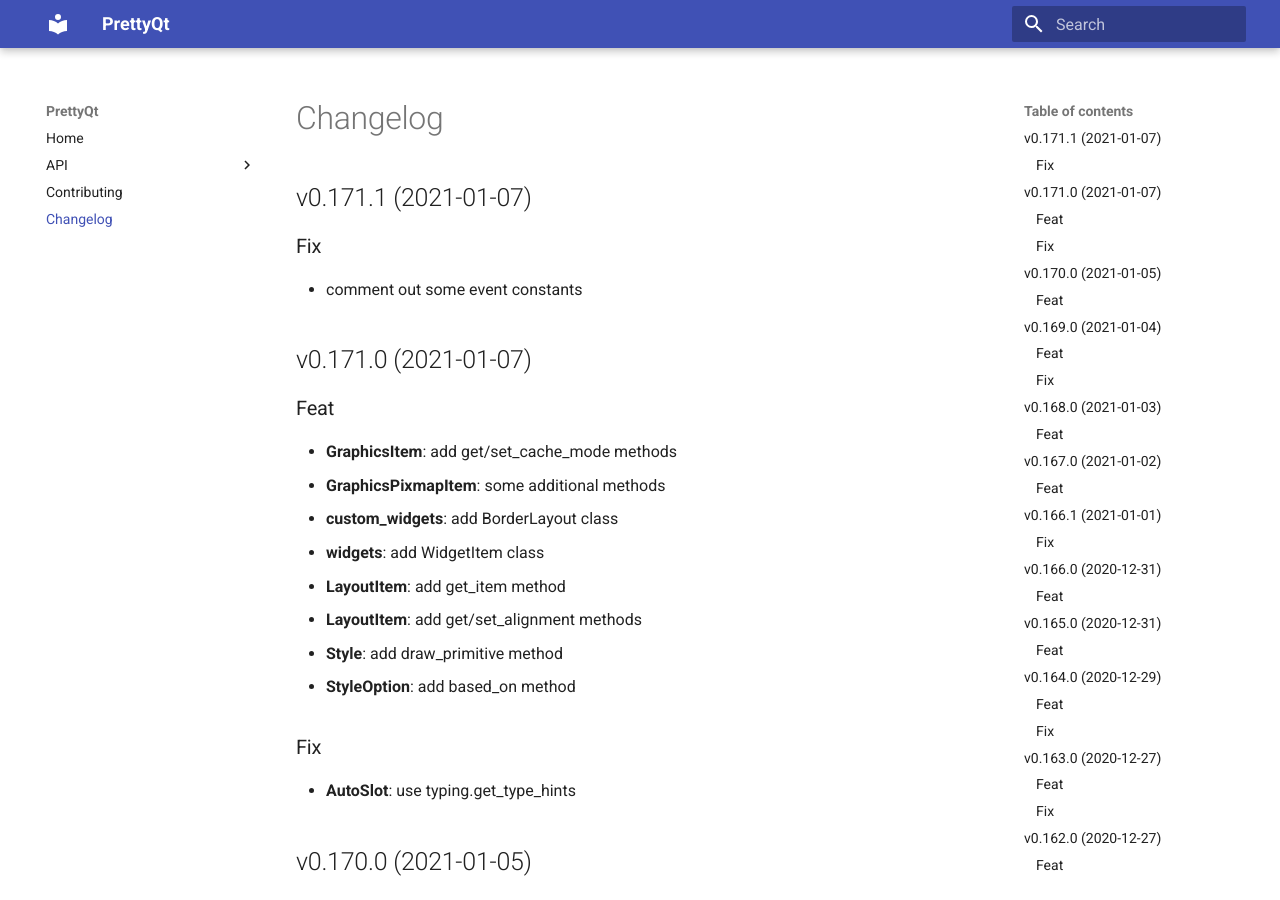
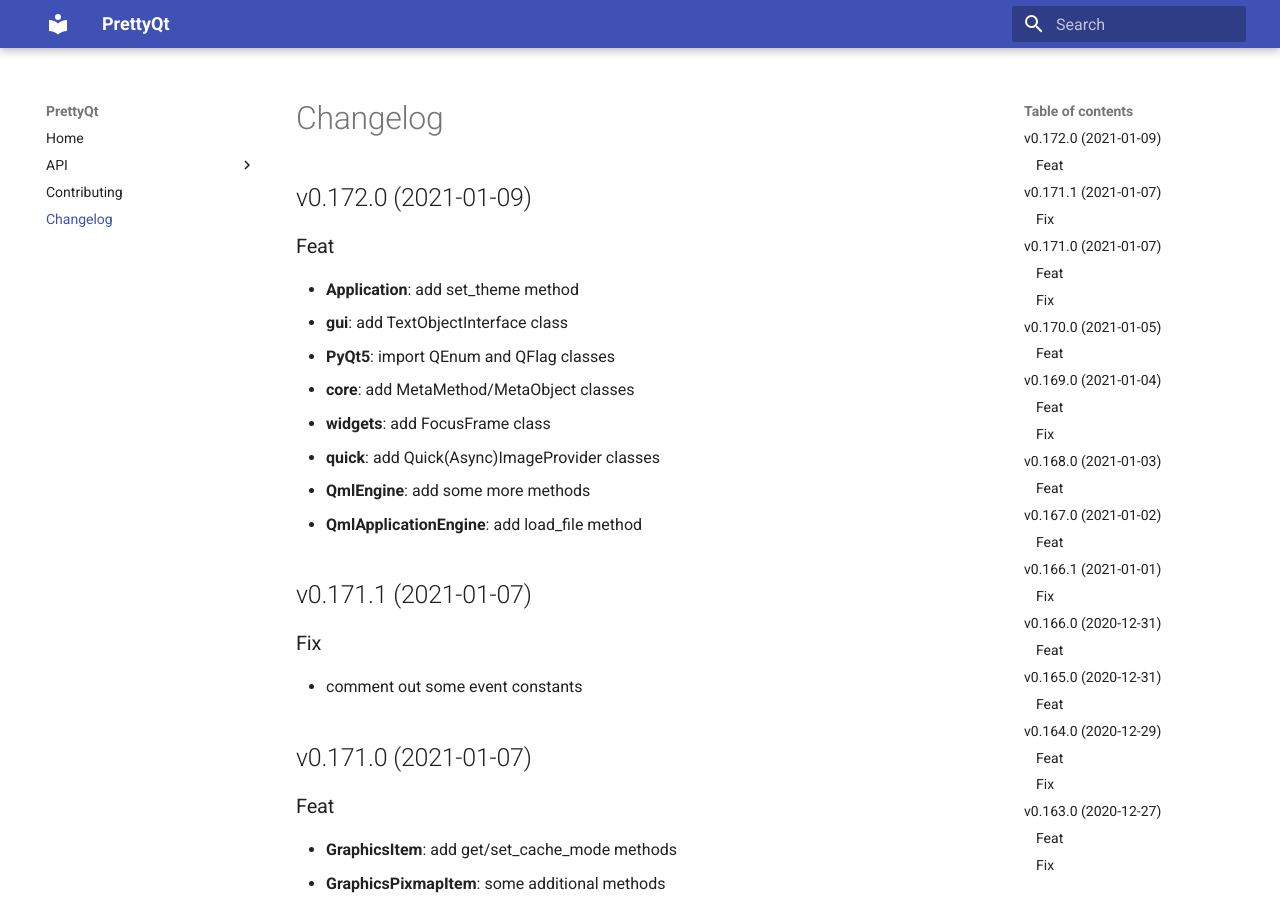
Before and after one commit to phil65/PrettyQt, an MkDocs documentation site: the page built from docs/changelog.md, in a window 1280 px wide and 900 px high. Built offline with MkDocs 1.6.1 and Material for MkDocs 9.7.7, drawn with Linux system fonts in a browser that asks for light colours.

Commit message:
bump: version 0.171.1 → 0.172.0

```diff
--- a/docs/changelog.md
+++ b/docs/changelog.md
@@ -1,3 +1,16 @@
+## v0.172.0 (2021-01-09)
+
+### Feat
+
+- **Application**: add set_theme method
+- **gui**: add TextObjectInterface class
+- **PyQt5**: import QEnum and QFlag classes
+- **core**: add MetaMethod/MetaObject classes
+- **widgets**: add FocusFrame class
+- **quick**: add Quick(Async)ImageProvider classes
+- **QmlEngine**: add some more methods
+- **QmlApplicationEngine**: add load_file method
+
 ## v0.171.1 (2021-01-07)
 
 ### Fix
--- a/prettyqt/__init__.py
+++ b/prettyqt/__init__.py
@@ -3,7 +3,7 @@ import pathlib
 
 __author__ = """Philipp Temminghoff"""
 __email__ = "phil65@kodi.tv"
-__version__ = "0.171.1"
+__version__ = "0.172.0"
 
 ROOT_PATH = pathlib.Path(__file__).parent
 
--- a/pyproject.toml
+++ b/pyproject.toml
@@ -1,6 +1,6 @@
 [tool.poetry]
 name = "PrettyQt"
-version = "0.171.1"
+version = "0.172.0"
 description = "A pythonic layer on top of PyQt5 / PySide2 / PySide6"
 readme = 'docs/index.md'
 repository = "https://github.com/phil65/prettyqt"
@@ -137,7 +137,7 @@ exclude = '''
 '''
 [tool.commitizen]
 name = "cz_conventional_commits"
-version = "0.171.1"
+version = "0.172.0"
 tag_format = "v$version"
 version_files = [
     "prettyqt/__init__.py:__version__",
--- a/setup.py
+++ b/setup.py
@@ -37,6 +37,6 @@ setup(
     packages=find_packages(),
     test_suite="tests",
     url="https://github.com/phil65/prettyqt",
-    version="0.171.1",
+    version="0.172.0",
     zip_safe=False,
 )
```
Also changed, not shown: CHANGELOG.md (+13 -0 lines).
